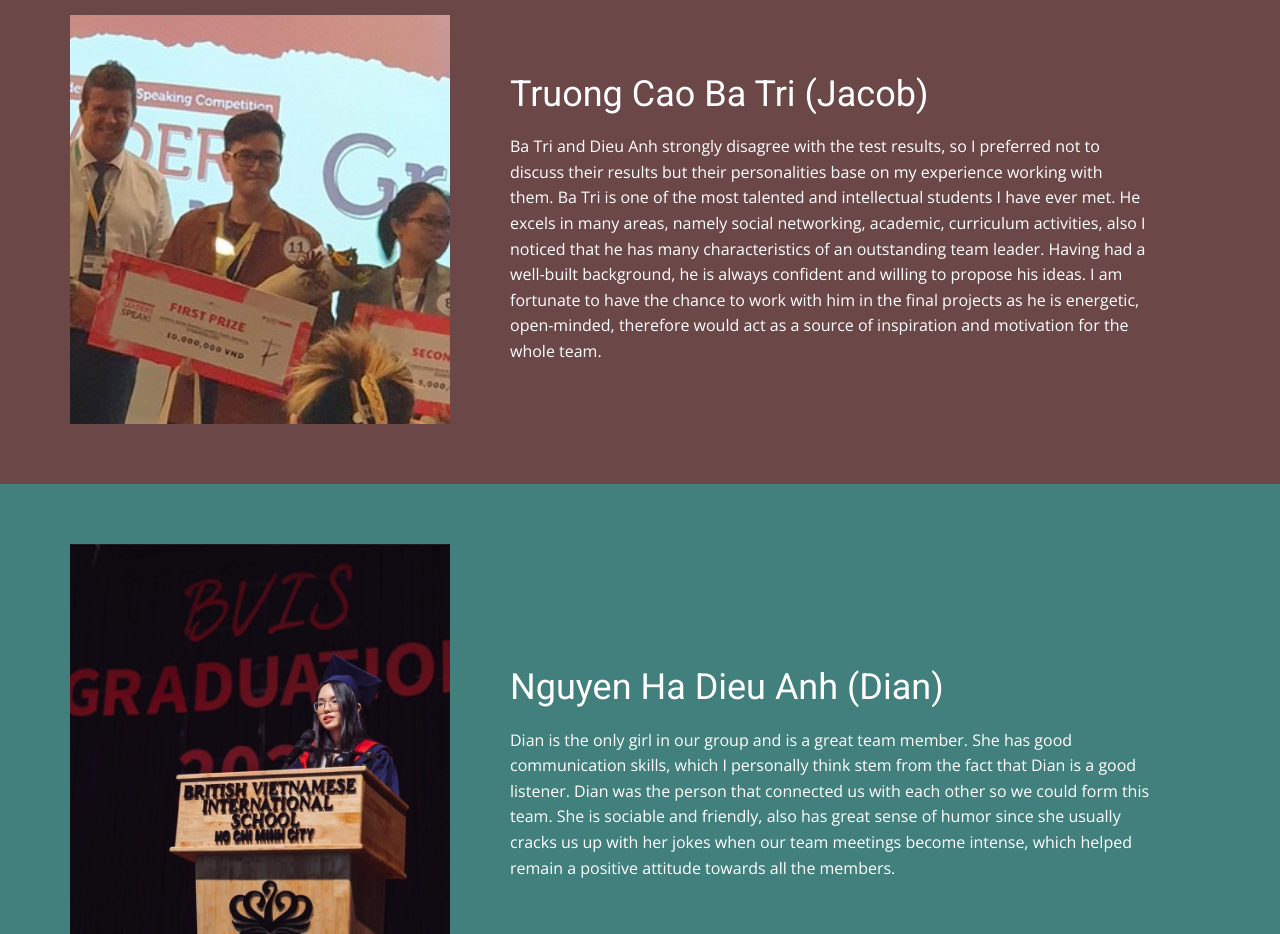
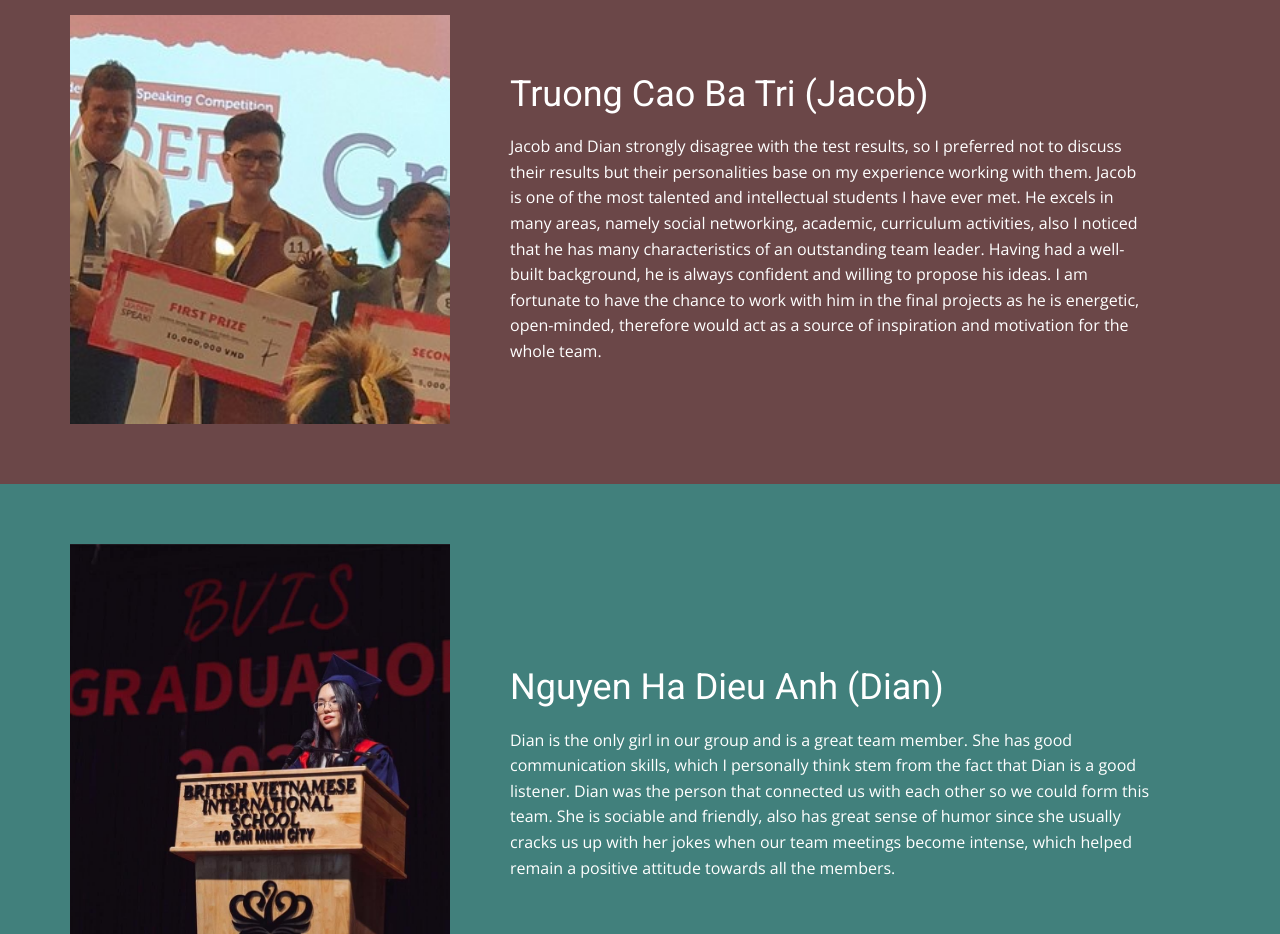
Before and after one commit to LinhBui-rays/A2_S3877765_IIT, a plain HTML site: page Team-Profile.html in a window 1280 px wide. Shown: the part 1360-2294 px from the top of the page. Drawn offline with nearby package versions, Linux system fonts and the light colour scheme.

Commit message:
fix contents

```diff
--- a/Team-Profile.html
+++ b/Team-Profile.html
@@ -131,9 +131,9 @@ teammates.</p>
               <div class="u-align-left u-container-style u-layout-cell u-left-cell u-size-40 u-layout-cell-2">
                 <div class="u-container-layout u-valign-middle u-container-layout-2">
                   <h2 class="u-text u-text-body-alt-color u-text-1">Truong Cao Ba Tri (Jacob)</h2>
-                  <p class="u-text u-text-white u-text-2">Ba Tri and Dieu Anh strongly disagree with the
+                  <p class="u-text u-text-white u-text-2">Jacob and Dian strongly disagree with the
 test results, so I preferred not to discuss their results but their
-personalities base on my experience working with them. Ba Tri is one of the
+personalities base on my experience working with them. Jacob is one of the
 most talented and intellectual students I have ever met. He excels in many areas,
 namely social networking, academic, curriculum activities, also I noticed that
 he has many characteristics of an outstanding team leader. Having had a well-built
```
Also changed, not shown: Project.html (+3 -3 lines).
